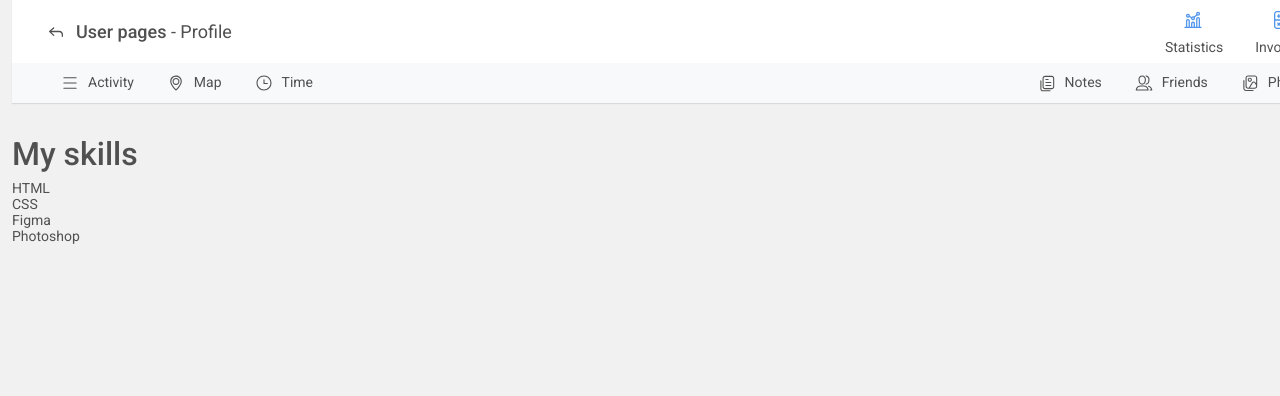
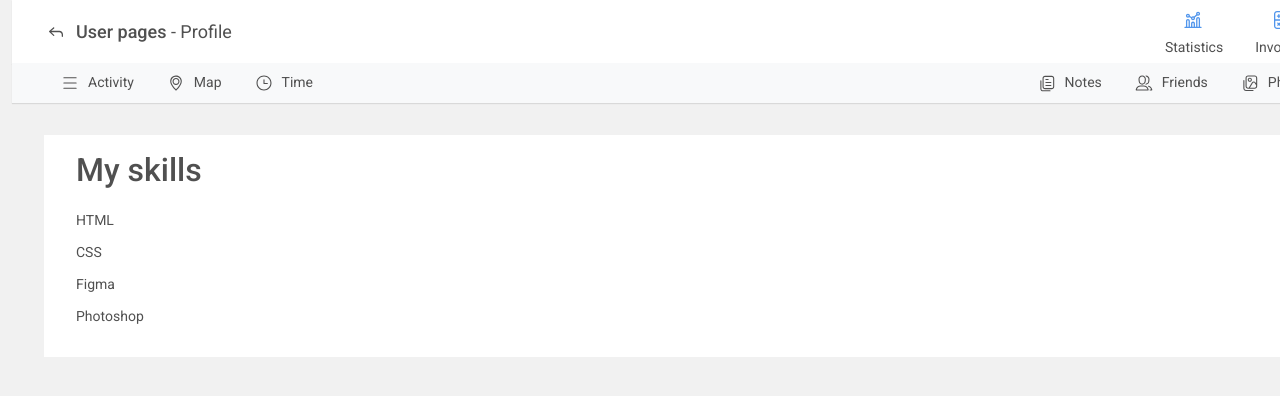
Before and after one commit to Nanammii/profile, a website: page source/profile.html in a window 1280 px wide. Shown: the top 396 px of the page. Drawn offline with Linux system fonts and the light colour scheme.

Commit message:
refactoring profile.html

```diff
--- a/source/js/main.js
+++ b/source/js/main.js
@@ -1,3 +1,10 @@
+const routes = {
+  '#home': 'index.html',
+  '#map': 'map.html',
+  '#time': 'time.html',
+  '#profile': 'profile.html'
+}
+
 // Select active link
 document.addEventListener('DOMContentLoaded', () => {
   const location = window.location.href;
@@ -8,3 +15,5 @@ document.addEventListener('DOMContentLoaded', () => {
     }
   })
 })
+
+// Routes
--- a/source/profile.html
+++ b/source/profile.html
@@ -14,7 +14,8 @@
 <body class="container">
 <header class="header">
   <div class="header__wrapper d-flex justify-content-between shadow">
-    <a class="header__link-back align-self-center d-sm-block" href="profile.html"><span class="fw-medium">User pages</span> - Profile</a>
+    <a class="header__link-back align-self-center d-sm-block" href="profile.html"><span
+      class="fw-medium">User pages</span> - Profile</a>
     <ul class="header__list d-flex">
       <li>
         <a class="menu__link d-sm-block">Statistics</a>
@@ -52,7 +53,7 @@
         </li>
         <li>
           <a class="link-settings d-block position-relative" href="#">
-            <img src="./img/icons/arrow-down.svg" alt="Arrow down" />
+            <img src="./img/icons/arrow-down.svg" alt="Arrow down"/>
           </a>
         </li>
       </ul>
@@ -60,10 +61,12 @@
   </div>
 </header>
 
-<main>
-  <section class="skills">
+<main class="padding-inline">
+  <section class="d-flex flex-column bg-white pb-3">
+    <div class="d-flex flex-column justify-content-between padding-inline py-3 fs-6">
       <h2>My skills</h2>
-    <ul>
+    </div>
+      <ul class="d-flex flex-column w-100 gap-3 pb-3 padding-inline">
         <li>HTML</li>
         <li>CSS</li>
         <li>Figma</li>
```
Lines whose indentation alone changed are shown as unchanged.
